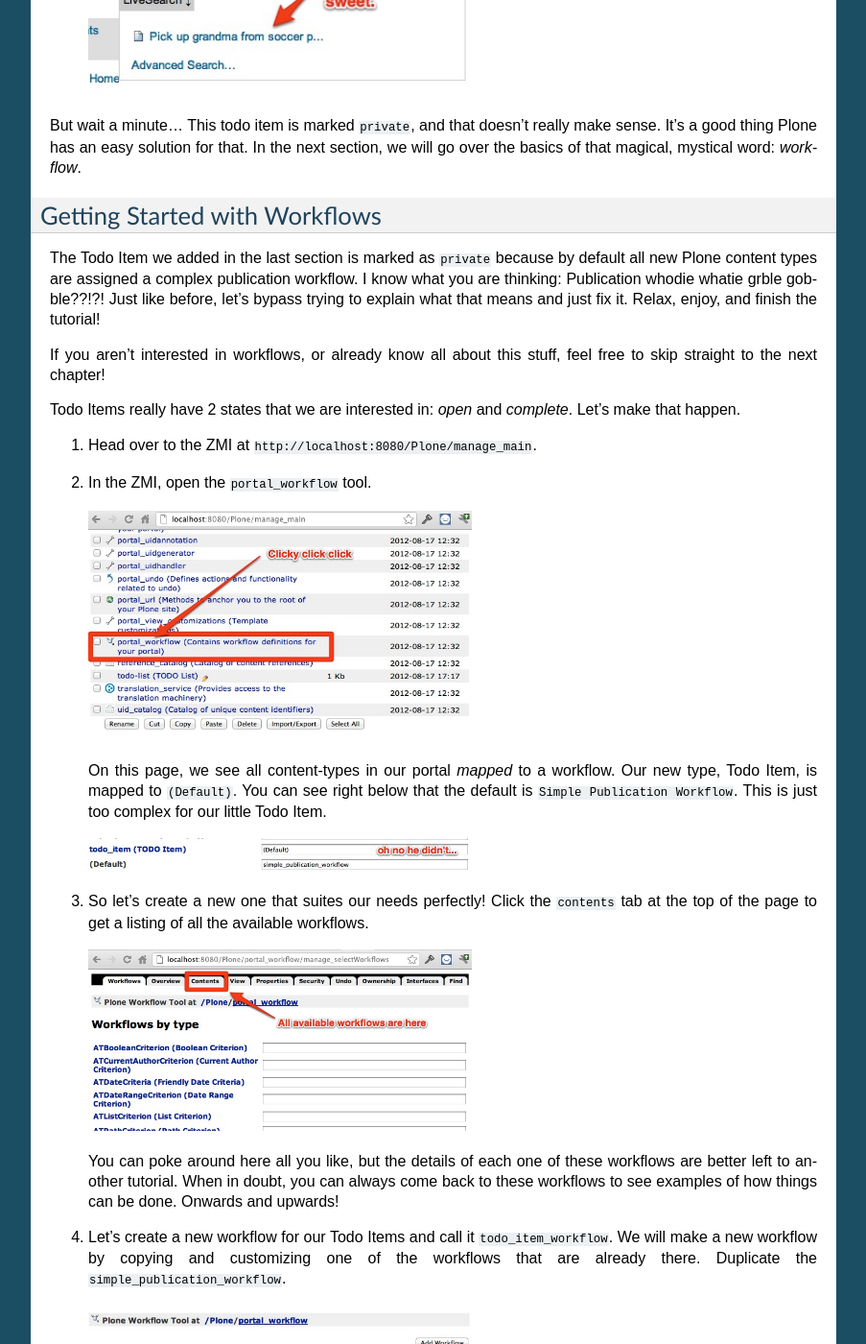
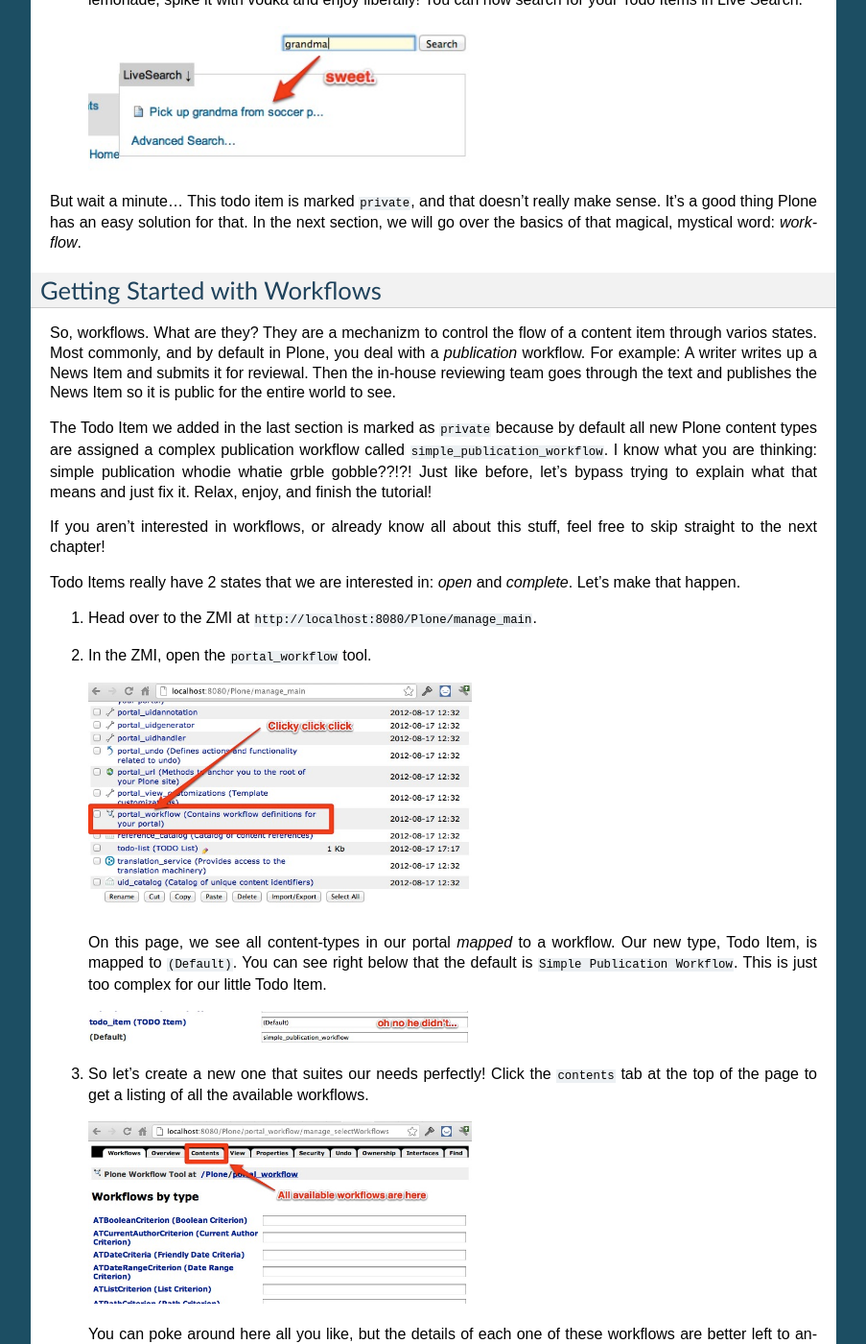
Before and after one commit to collective/tutorial.todoapp, a Sphinx documentation site: the page built from docs/chapter_1.rst, in a window 1280 px wide and 1400 px high, scrolled down 4540 px. Shown: the whole window at 96% size, without its empty margins (198-1101 px from the left). Built offline with Sphinx 7.4.7, drawn with Linux system fonts in a browser that asks for light colours; pages that are not in the unit, such as notebooks, are missing from menus; some of the changed text lies outside the part shown.

Commit message:
fixing bugs and errors found by plamut

```diff
--- a/docs/chapter_1.rst
+++ b/docs/chapter_1.rst
@@ -20,6 +20,12 @@ fancy, but it will give you a good idea of how things work in Plone.
 The way that Plone handles content is a little different than your average
 relational database driven framework, so if you don't understand something right
 away, sit back, relax, and finish the tutorial.
+
+Generally speaking, content-types are just that: types of content. By default,
+in Plone you get the News Item content-type, the Event content-type and so on.
+So if you add a content item that is of Event type, you are using the Event
+content-type. In our case, we will create a new content-type that will represent
+a Todo Item.
 
 
 Create a New Content Type
@@ -143,11 +149,19 @@ next section, we will go over the basics of that magical, mystical word:
 Getting Started with Workflows
 ==============================
 
+So, workflows. What are they? They are a mechanizm to control the flow of a
+content item through varios states. Most commonly, and by default in Plone,
+you deal with a `publication` workflow. For example: A writer writes up a News
+Item and submits it for reviewal. Then the in-house reviewing team goes through
+the text and publishes the News Item so it is public for the entire world to
+see.
+
 The Todo Item we added in the last section is marked as ``private`` because by
-default all new Plone content types are assigned a complex publication workflow.
-I know what you are thinking: Publication whodie whatie grble gobble??!?! Just
-like before, let's bypass trying to explain what that means and just fix it.
-Relax, enjoy, and finish the tutorial!
+default all new Plone content types are assigned a complex publication workflow
+called ``simple_publication_workflow``. I know what you are thinking:
+simple publication whodie whatie grble gobble??!?! Just like before, let's
+bypass trying to explain what that means and just fix it. Relax, enjoy, and
+finish the tutorial!
 
 If you aren't interested in workflows, or already know all about this stuff,
 feel free to skip straight to the next chapter!
--- a/docs/chapter_2.rst
+++ b/docs/chapter_2.rst
@@ -132,7 +132,7 @@ And you are done! Congratulations on the birth of your new product!
 Tests
 =====
 
-Alright, tests! Considered a pain and a nuissance by some but loved by all
+Alright, tests! Considered a pain and a nuisance by some but loved by all
 who do it. If you want your code to be solid and your site to be stable, tests
 are a great way to get there.
 
```
Also changed, not shown: other parts of docs/chapter_1.rst (+2 -2 lines).
